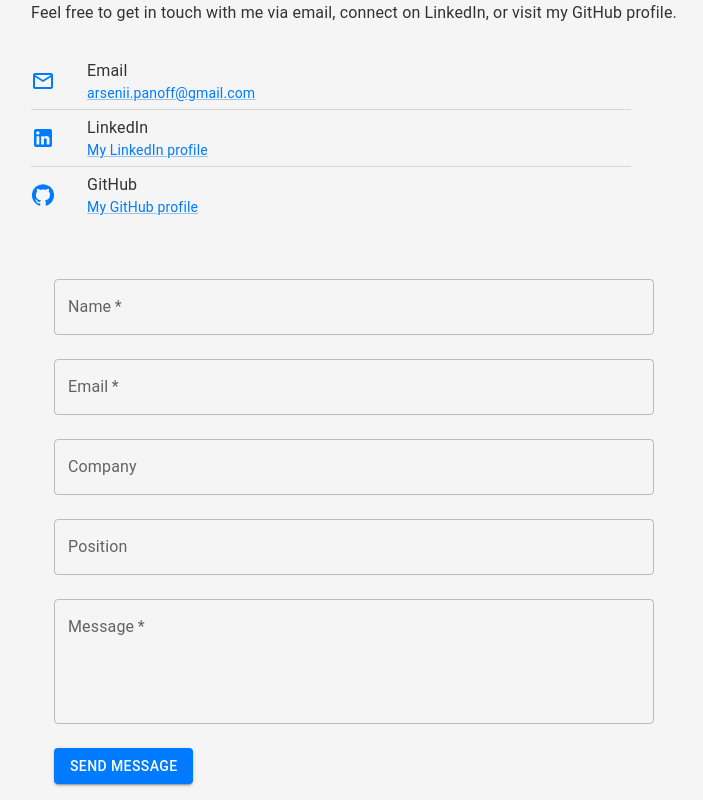
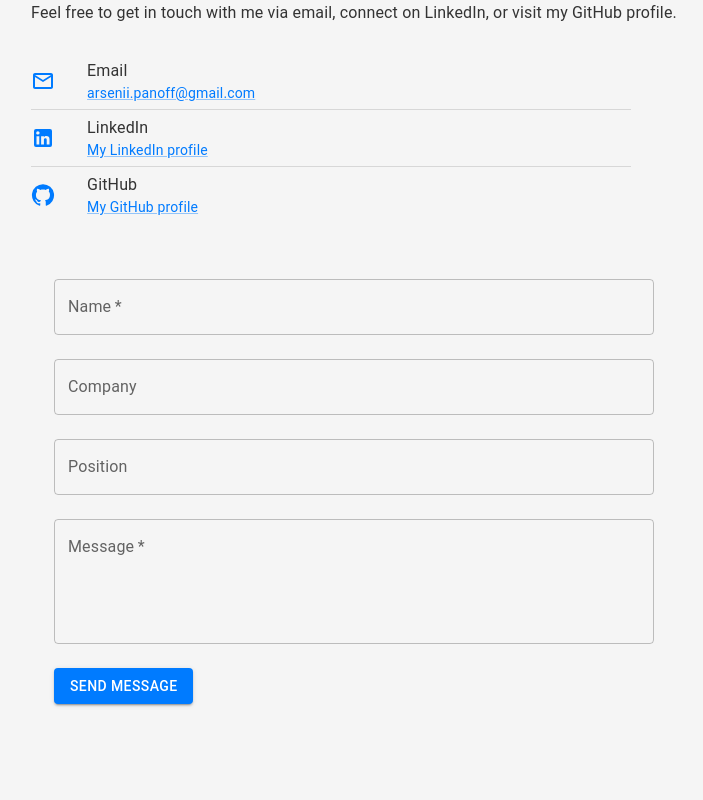
Before and after one commit to ArseniiPanoff/profile-resume-website, a React (Create React App) app: page / in a window 1280 px wide. Shown: the part 4301-5101 px from the top of the page, without its empty margins (286-989 px from the left). After the commit the page ends 5021 px from the top, so only its background shows below. Built offline with nearby package versions, Linux system fonts and the light colour scheme.

Commit message:
connection to back-end dev added

```diff
--- a/src/components/Sections/Contact/ContactForm.tsx
+++ b/src/components/Sections/Contact/ContactForm.tsx
@@ -3,7 +3,6 @@ import { Box, TextField, Button, CircularProgress, Alert } from '@mui/material';
 
 interface FormState {
   name: string;
-  email: string;
   company: string;
   position: string;
   message: string;
@@ -11,7 +10,6 @@ interface FormState {
 
 interface FormErrors {
   name?: string;
-  email?: string;
   message?: string;
 }
 
@@ -28,17 +26,9 @@ const useForm = (initialState: FormState) => {
     setFormData((prevData) => ({ ...prevData, [name]: value }));
   };
 
-  const validateEmail = (email: string): boolean => {
-    const regex = /^[^\s@]+@[^\s@]+\.[^\s@]+$/;
-    return regex.test(email);
-  };
-
   const validate = (): FormErrors => {
     const newErrors: FormErrors = {};
     if (!formData.name.trim()) newErrors.name = 'Name is required';
-    if (!formData.email.trim()) newErrors.email = 'Email is required';
-    else if (!validateEmail(formData.email))
-      newErrors.email = 'Invalid email address';
     if (!formData.message.trim()) newErrors.message = 'Message is required';
     return newErrors;
   };
@@ -51,15 +41,35 @@ const useForm = (initialState: FormState) => {
       setIsSubmitting(true);
       setIsSuccess(false);
       try {
-        await new Promise((resolve) => setTimeout(resolve, 2000)); // Simulate form submission
-        setIsSuccess(true);
-        setFormData(initialState);
+        const response = await fetch('http://localhost:8080/api/email/send', {
+          method: 'POST',
+          headers: {
+            'Content-Type': 'application/json',
+          },
+          body: JSON.stringify({
+            subject: formatSubject(formData),
+            text: formData.message,
+          }),
+        });
+
+        if (response.ok) {
+          setIsSuccess(true);
+          setFormData(initialState);
+        } else {
+          alert('Failed to send message.');
+        }
       } catch (error) {
-        console.error('Form submission error:', error); // Handle form submission error
+        console.error('Form submission error:', error);
+        alert('An error occurred while sending the message.');
       } finally {
         setIsSubmitting(false);
       }
     }
+  };
+
+  const formatSubject = (data: FormState): string => {
+    const { name, company, position } = data;
+    return `Message from ${name} - ${position ? position : 'Position not specified'} at ${company ? company : 'Company not specified'}`;
   };
 
   return {
@@ -80,7 +90,7 @@ const ContactForm: React.FC = () => {
     isSuccess,
     handleChange,
     handleSubmit,
-  } = useForm({ name: '', email: '', company: '', position: '', message: '' });
+  } = useForm({ name: '', company: '', position: '', message: '' });
 
   return (
     <Box mt={4} width="100%" maxWidth={600}>
@@ -97,20 +107,6 @@ const ContactForm: React.FC = () => {
           helperText={errors.name}
           aria-label="Name"
           aria-describedby="name-helper-text"
-        />
-        <TextField
-          fullWidth
-          label="Email"
-          name="email"
-          value={formData.email}
-          onChange={handleChange}
-          type="email"
-          margin="normal"
-          required
-          error={!!errors.email}
-          helperText={errors.email}
-          aria-label="Email"
-          aria-describedby="email-helper-text"
         />
         <TextField
           fullWidth
```
